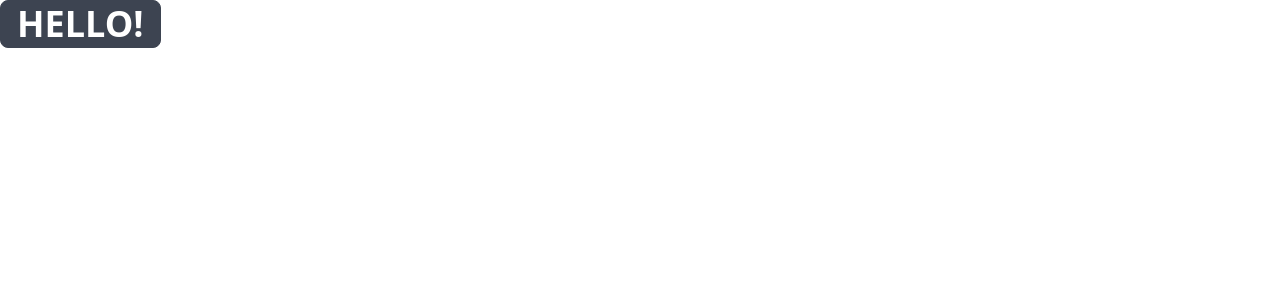
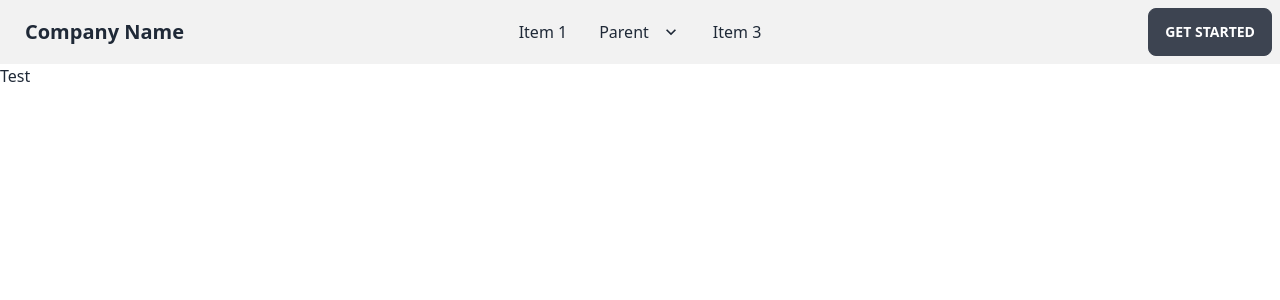
Before and after one commit to Guibibi/QuickVue-3, a Vue app: page / in a window 1280 px wide. Shown: the top 300 px of the page. Built offline with nearby package versions, Linux system fonts and the light colour scheme.

Commit message:
Added very basic layout

```diff
--- a/package.json
+++ b/package.json
@@ -20,6 +20,7 @@
     "postcss": "^8.4.17",
     "tailwindcss": "^3.1.8",
     "vue": "^3.2.38",
+    "vue-i18n": "9",
     "vue-router": "^4.1.5"
   },
   "devDependencies": {
@@ -40,6 +41,7 @@
     "prettier": "^2.7.1",
     "start-server-and-test": "^1.14.0",
     "typescript": "~4.7.4",
+    "unplugin-vue-components": "^0.22.8",
     "vite": "^3.0.9",
     "vitest": "^0.23.0",
     "vue-tsc": "^0.40.7"
--- /dev/null
+++ b/src/components/Navbar.vue
@@ -0,0 +1,45 @@
+<template>
+    <div class="navbar bg-base-200">
+  <div class="navbar-start">
+    <div class="dropdown">
+      <label tabindex="0" class="btn btn-ghost lg:hidden">
+        <svg xmlns="http://www.w3.org/2000/svg" class="h-5 w-5" fill="none" viewBox="0 0 24 24" stroke="currentColor"><path stroke-linecap="round" stroke-linejoin="round" stroke-width="2" d="M4 6h16M4 12h8m-8 6h16" /></svg>
+      </label>
+      <ul tabindex="0" class="menu menu-compact dropdown-content mt-3 p-2 shadow bg-base-100 rounded-box w-52">
+        <li><a>Item 1</a></li>
+        <li tabindex="0">
+          <a class="justify-between">
+            Parent
+            <svg class="fill-current" xmlns="http://www.w3.org/2000/svg" width="24" height="24" viewBox="0 0 24 24"><path d="M8.59,16.58L13.17,12L8.59,7.41L10,6L16,12L10,18L8.59,16.58Z"/></svg>
+          </a>
+          <ul class="p-2">
+            <li><a>Submenu 1</a></li>
+            <li><a>Submenu 2</a></li>
+          </ul>
+        </li>
+        <li><a>Item 3</a></li>
+      </ul>
+    </div>
+    <a class="btn btn-ghost normal-case text-xl">Company Name</a>
+  </div>
+  <div class="navbar-center hidden lg:flex">
+    <ul class="menu menu-horizontal p-0">
+      <li><a>Item 1</a></li>
+      <li tabindex="0">
+        <a>
+          Parent
+          <svg class="fill-current" xmlns="http://www.w3.org/2000/svg" width="20" height="20" viewBox="0 0 24 24"><path d="M7.41,8.58L12,13.17L16.59,8.58L18,10L12,16L6,10L7.41,8.58Z"/></svg>
+        </a>
+        <ul class="p-2">
+          <li><a>Submenu 1</a></li>
+          <li><a>Submenu 2</a></li>
+        </ul>
+      </li>
+      <li><a>Item 3</a></li>
+    </ul>
+  </div>
+  <div class="navbar-end">
+    <a class="btn">Get started</a>
+  </div>
+</div>
+</template>
--- a/src/router/index.ts
+++ b/src/router/index.ts
@@ -1,5 +1,4 @@
 import { createRouter, createWebHistory } from "vue-router";
-import HomeView from "../views/HomeView.vue";
 
 const router = createRouter({
   history: createWebHistory(import.meta.env.BASE_URL),
@@ -7,7 +6,10 @@
     {
       path: "/",
       name: "home",
-      component: HomeView,
+      components:{
+        default: () => import('@/views/HomeView.vue'),
+        Navbar: () => import('@/components/Navbar.vue')
+      }
     },
   ],
 });
--- a/src/views/HomeView.vue
+++ b/src/views/HomeView.vue
@@ -1,8 +1,9 @@
 <script setup lang="ts">
+import Navbar from "../components/Navbar.vue";
 </script>
 
 <template>
   <main>
-	<h1 class="btn text-4xl">Hello!</h1>
+    <h1>Test</h1>
   </main>
 </template>
--- a/vite.config.ts
+++ b/vite.config.ts
@@ -2,10 +2,11 @@
 
 import { defineConfig } from 'vite'
 import vue from '@vitejs/plugin-vue'
+import Components from 'unplugin-vue-components/vite'
 
 // https://vitejs.dev/config/
 export default defineConfig({
-  plugins: [vue()],
+  plugins: [vue(), Components({dts: true})],
   resolve: {
     alias: {
       '@': fileURLToPath(new URL('./src', import.meta.url))
```
Also changed, not shown: components.d.ts (added, +14 -0 lines), src/App.vue (+6 -5 lines), 1 other file (tests, documents, lock files or other folders).
